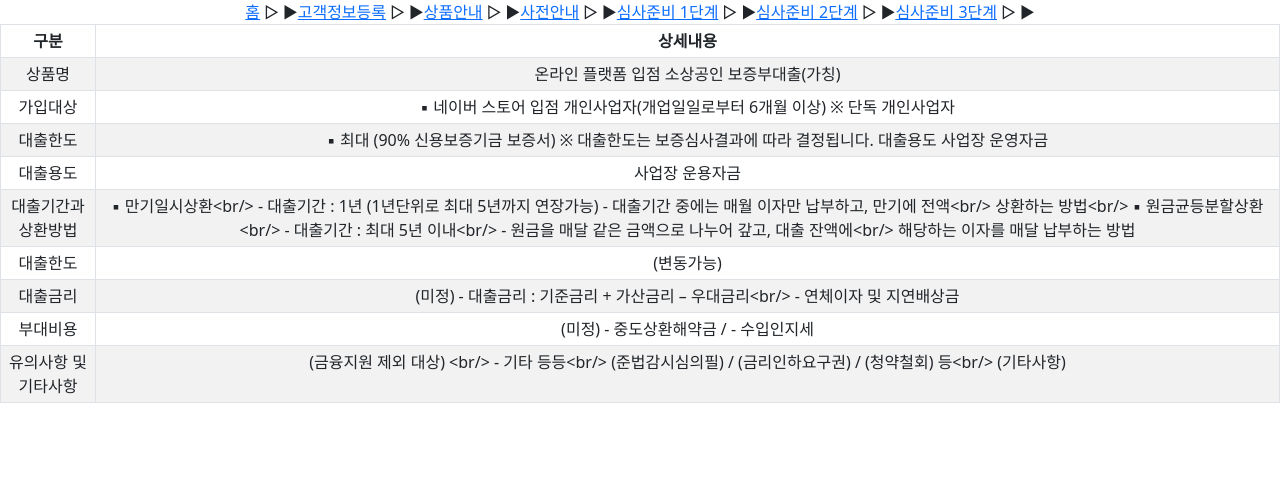
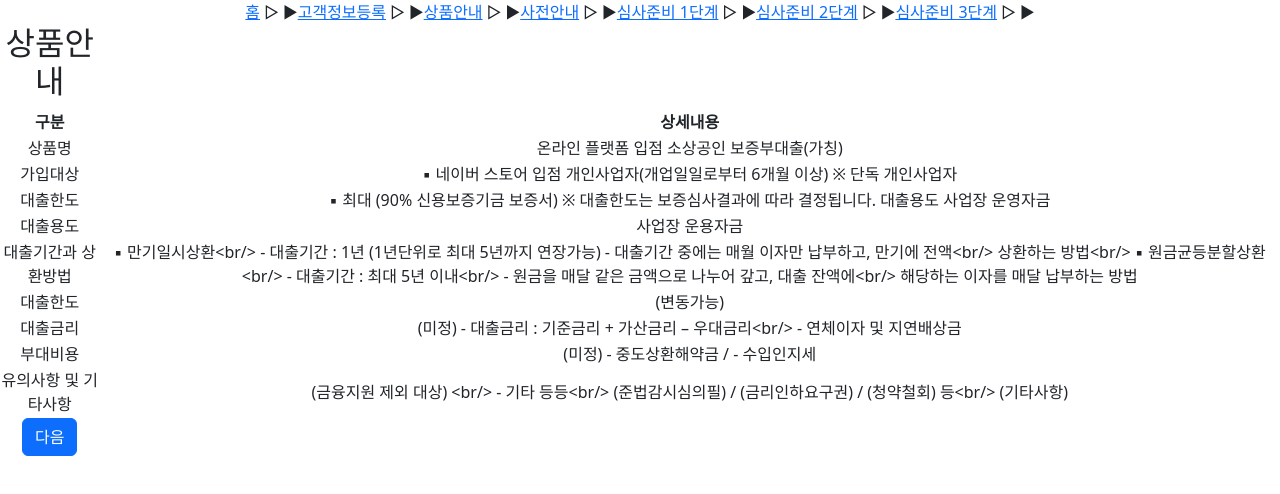
Before and after one commit to kukbnee/ibk_box_sm_biz_lon, a React (Create React App) app: page /prodguide in a window 1280 px wide. Shown: the top 494 px of the page. Built offline with nearby package versions, Linux system fonts and the light colour scheme; the HTML template or start-up script is replaced by a standard one.

Commit message:
2022-12-13

```diff
--- a/src/css/JudgeStep1.css
+++ b/src/css/JudgeStep1.css
@@ -4,6 +4,7 @@
     margin-top: 2%;
 
 }
-h2{
+.judgestep1{
     margin-top: 5%;
+
 }
--- a/src/css/JudgeStep3.css
+++ b/src/css/JudgeStep3.css
@@ -13,6 +13,3 @@
     width: 128%;
 
 }
-tbody{
-    margin-top: 5%;
-}
--- /dev/null
+++ b/src/css/Preguide.css
@@ -0,0 +1,6 @@
+.Preguide {
+    width: 50%;
+    margin-left: 25%;
+    border: 1px solid #444444;
+    margin-top: 5%;
+}
--- /dev/null
+++ b/src/css/ProdGuide.css
@@ -0,0 +1,25 @@
+.Prodguide {
+    width: 50%;
+    margin-left: 25%;
+    border: 1px solid #444444;
+    margin-top: 5%;
+}
+
+.h2prodguide{
+    margin-left: 230%;
+    width: 400%;
+    margin-top: 30%;
+}
+.prodguidebutton {
+    width: 850%;
+    text-align: center;
+}
+.prodtr{
+    border: 1px solid #444444;
+    margin-top: 20%;
+
+}
+.prodth,.prodtd {
+
+    border: 1px solid #444444;
+}
--- a/src/pages/CstInfoAdd.js
+++ b/src/pages/CstInfoAdd.js
@@ -1,7 +1,7 @@
 import Table from 'react-bootstrap/Table';
-import 'bootstrap/dist/css/bootstrap.min.css';
-
+import Button from 'react-bootstrap/Button';
 import data from '../json/cstinfoAddData';
+import { Routes, Route, Link, useNavigate, Outlet } from 'react-router-dom'
 
 function CstInfoAdd() {
 
@@ -9,13 +9,10 @@ function CstInfoAdd() {
     jsonDetail = data;
 
     return (
-      <Table striped bordered hover size="sm">
-        <thead>
-          <tr>
-            <th></th>
-            <th>IBK 온라인플랫폼 입점 소상공인 보증부대출 대상 고객 정보 등록</th>
-          </tr>
-        </thead>
+      <Table className='CsInfoAdd'>
+
+            <h2 className='csinfoadd'>고객정보 등록</h2>
+
         <tbody>
         {
             jsonDetail.map(function(data, idx) {
@@ -27,6 +24,14 @@ function CstInfoAdd() {
                 )
             })
         }
+        <tr>
+            <td>
+            <Link onClick={() => {
+                    }} to="/prodguide">
+              <Button variant="primary" className='csinfobutton'>다음</Button>
+              </Link>
+            </td>
+          </tr>
         </tbody>
       </Table>
     );
--- a/src/pages/JudgeStep1.js
+++ b/src/pages/JudgeStep1.js
@@ -1,4 +1,3 @@
-import JudgeStep1 from '../css/JudgeStep1.css';
 import InputGroup from 'react-bootstrap/InputGroup';
 import Table from 'react-bootstrap/Table';
 import Form from 'react-bootstrap/Form';
@@ -41,7 +40,7 @@ function JudgeStep1Data() {
         <>
 
 
-                <h2 >
+                <h2 className='judgestep1'>
                     심사준비 1단계
                 </h2>
 
@@ -72,12 +71,12 @@ function JudgeStep1Data() {
                     </tr>
                     <tr>
                         <td>
-                            <Button className='showcontent' style={{width: 480, marginLeft: 10}} variant="primary" onClick={() => { handleShow() }}>내용보기</Button>
+                            <Button className='showcontent' style={{width: 400, marginLeft: 10}} variant="primary" onClick={() => { handleShow() }}>내용보기</Button>
                         </td>
                         </tr>
                         <tr>
                         <td>
-                            <Button variant="primary" style={{width: 480, marginLeft: 10}} onClick={() => { validCheck(arrAnswer) }}>다음</Button>
+                            <Button variant="primary" style={{width: 400, marginLeft: 10}} onClick={() => { validCheck(arrAnswer) }}>다음</Button>
                         </td>
                     </tr>
                     </Accordion.Body>
--- a/src/pages/JudgeStep3.js
+++ b/src/pages/JudgeStep3.js
@@ -1,6 +1,5 @@
 import Table from 'react-bootstrap/Table';
 import Form from 'react-bootstrap/Form';
-import 'bootstrap/dist/css/bootstrap.min.css';
 import data from '../json/judgeStep3Data.js';
 import React, { useEffect, useRef, useState } from 'react';
 import Button from 'react-bootstrap/Button';
@@ -24,7 +23,7 @@ function JudgeStep3() {
   const handleClose = () => setShow(false);
   const handleShow = () => setShow(true);
 
-  const [idxData, setIdxData] = useState(0);
+  const [idxData, setIdxData] = useState(1);
 
 
 
@@ -52,19 +51,13 @@ function JudgeStep3() {
                       }>
                       내용보기
                     </Button>
-
-                <Button className="me-2 mb-2" onClick={()=> {setVisible(!visible);}}>{visible ? "동의완료" : "동의"}</Button>
-
+                    <Button key={idx} onClick={() => { setVisible(!visible); }}>{visible ? "동의완료" : "동의"}</Button>
                   </td>
-
-                {/**내용보기 Modal로 pdf파일 뷰어 출력 데이터??where*/}
-
                 </tr>
-
-
               )
             })
           }
+
           <tr>
             <td>
               <Button variant="primary">다음</Button>
@@ -76,7 +69,6 @@ function JudgeStep3() {
     </>
   );
 }
-
 function ModalPdf(props) {
   return (
     <Modal show={props.show} onHide={props.handleClose} fullscreen={true}>
@@ -84,7 +76,7 @@ function ModalPdf(props) {
         <Modal.Title></Modal.Title>
       </Modal.Header>
       <Modal.Body>
-      <iframe src={props.data[props.idx].pdfvalue} height="100%" width="100%" title="ModalPdfViewer"/>
+        <iframe src={props.data[props.idx].pdfvalue} height="100%" width="100%" title="ModalPdfViewer" />
       </Modal.Body>
     </Modal>
   );
--- a/src/pages/PreGuide.js
+++ b/src/pages/PreGuide.js
@@ -1,6 +1,6 @@
-import Table from 'react-bootstrap/Table';
-import 'bootstrap/dist/css/bootstrap.min.css';
 import { useState } from 'react';
+import Button from 'react-bootstrap/Button';
+
 
 
 
@@ -15,7 +15,7 @@ function PreGuide() {
             console.log('체크 반영 완료');
         } else {
             setDisabled(isAllChecked)
-            setCheckedButtons(checkedButtons.filter(button => button !== id));
+            setCheckedButtons(checkedButtons.filter(Button => Button !== id));
             console.log('체크 해제 반영 완료');
 
         }
@@ -24,15 +24,14 @@ function PreGuide() {
 
 
     return (
-        <Table striped bordered hover size="sm">
-            <thead>
-                <tr>대출신청을 진행하기 전 목적(단계)별 사전 준비사항을 확인하시고 미리 준비하시기 바랍니다.</tr>
+        <table className='Preguide'>
+            <h2></h2>
+            <tbody>
+            <tr>대출신청을 진행하기 전 목적(단계)별 사전 준비사항을 확인하시고 미리 준비하시기 바랍니다.</tr>
                 <tr>
                     <th>목적(단계)</th>
                     <th>준비 사항</th>
                 </tr>
-            </thead>
-            <tbody>
                 <tr>
                     <td> [ 본인확인 ] </td>
                     <td>본인 명의 휴대전화</td>
@@ -42,18 +41,18 @@ function PreGuide() {
                     <td> [ 스크래핑(정보수집) ] </td>
                     <td><p>국세청/정부24에 등록된 개인공동인증서</p>
                     <p>- 개인공동인증서 스마트폰 복사 가이드</p>
-                    <button>안내화면</button>
+                    <Button>안내화면</Button>
                     <p>- 국세청/정부24 미가입(미등록) 고객을 위한 해당 사이트</p>
-                    <button onClick={() => {window.location.href = 'https://www.nts.go.kr';}}>국세청</button>
-                    <button onClick={() => {window.location.href = 'https://www.gov.kr';}}>정부24</button>
+                    <Button onClick={() => {window.location.href = 'https://www.nts.go.kr';}}>국세청</Button>
+                    <Button onClick={() => {window.location.href = 'https://www.gov.kr';}}>정부24</Button>
                     <p>-개인공동인증서 등록 완료 후 스마트폰 내 개인공동인증서</p>
-                    <button onClick={() => {window.location.href = ''}}>개인공동인증서 조회(관리)</button></td>
+                    <Button onClick={() => {window.location.href = ''}}>개인공동인증서 조회(관리)</Button></td>
                 </tr>
                 <tr>
                     <td>[ 대출 실행 ]</td>
                     <td><p>OTP</p>
                     <p>-보유 OTP 활성화 상태 및 동작 확인</p>
-                    <button>OTP 테스트</button></td>
+                    <Button>OTP 테스트</Button></td>
                 </tr>
                 <tr>
                     <td><input type="checkbox" id='preinfocheck' onChange={e => {
@@ -61,11 +60,13 @@ function PreGuide() {
                     }}
                     checked={checkedButtons.includes('check') ? true : false}></input></td>
                     <td>위 내용을 확인하였습니다.</td>
-                    <button disabled = {disabled}>확인</button>
                 </tr>
 
             </tbody>
-        </Table>
+            <Button disabled = {disabled}>확인</Button>
+
+        </table>
+
     );
 }
 
--- a/src/pages/ProdGuide.js
+++ b/src/pages/ProdGuide.js
@@ -1,7 +1,6 @@
-import Table from 'react-bootstrap/Table';
-import 'bootstrap/dist/css/bootstrap.min.css';
-
 import data from '../json/prodGuideData.js';
+import { Routes, Route, Link, useNavigate, Outlet } from 'react-router-dom';
+import Button from 'react-bootstrap/Button';
 
 function ProdGuide() {
 
@@ -9,26 +8,37 @@ function ProdGuide() {
   jsonDetail = data;
 
   return (
-      <Table striped bordered hover size="sm">
-        <thead>
-          <tr>
-            <th>구분</th>
-            <th>상세내용</th>
+    <table className='Prodguide'>
+      <tr className='h2prodguidwrapp'>
+        <h2 className='h2prodguide'>상품안내</h2>
       </tr>
-        </thead>
       <tbody>
+        <tr className='prodtr'>
+          <th className='prodth'>구분</th>
+          <th className='prodth'>상세내용</th>
+        </tr>
+
         {
-            jsonDetail.map(function(data, idx) {
+          jsonDetail.map(function (data, idx) {
             return (
-                    <tr>
-                        <td>{data.name}</td>
-                        <td>{data.content}</td>
+              <tr className='prodtr'>
+                <td className='prodtd'>{data.name}</td>
+                <td className='prodtd'>{data.content}</td>
               </tr>
             )
           })
         }
+        <tr>
+          <td>
+            <Link onClick={() => {
+
+            }} to="/preguide">
+              <Button variant="primary" className='prodguidebutton'>다음</Button>
+            </Link>
+          </td>
+        </tr>
       </tbody>
-      </Table>
+    </table>
   );
 }
 
```
Also changed, not shown: src/css/CsInfoAdd.css (added, +12 -0 lines). Lines whose indentation alone changed are shown as unchanged.
